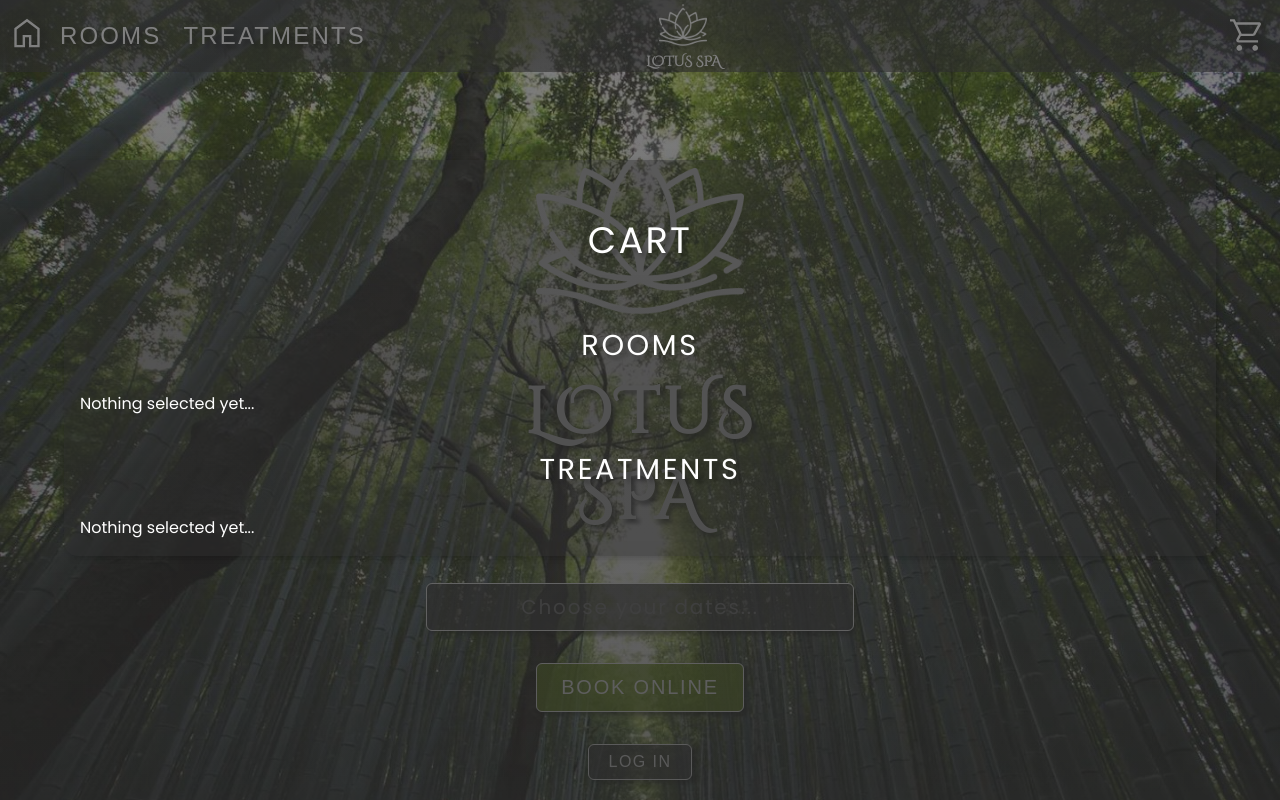
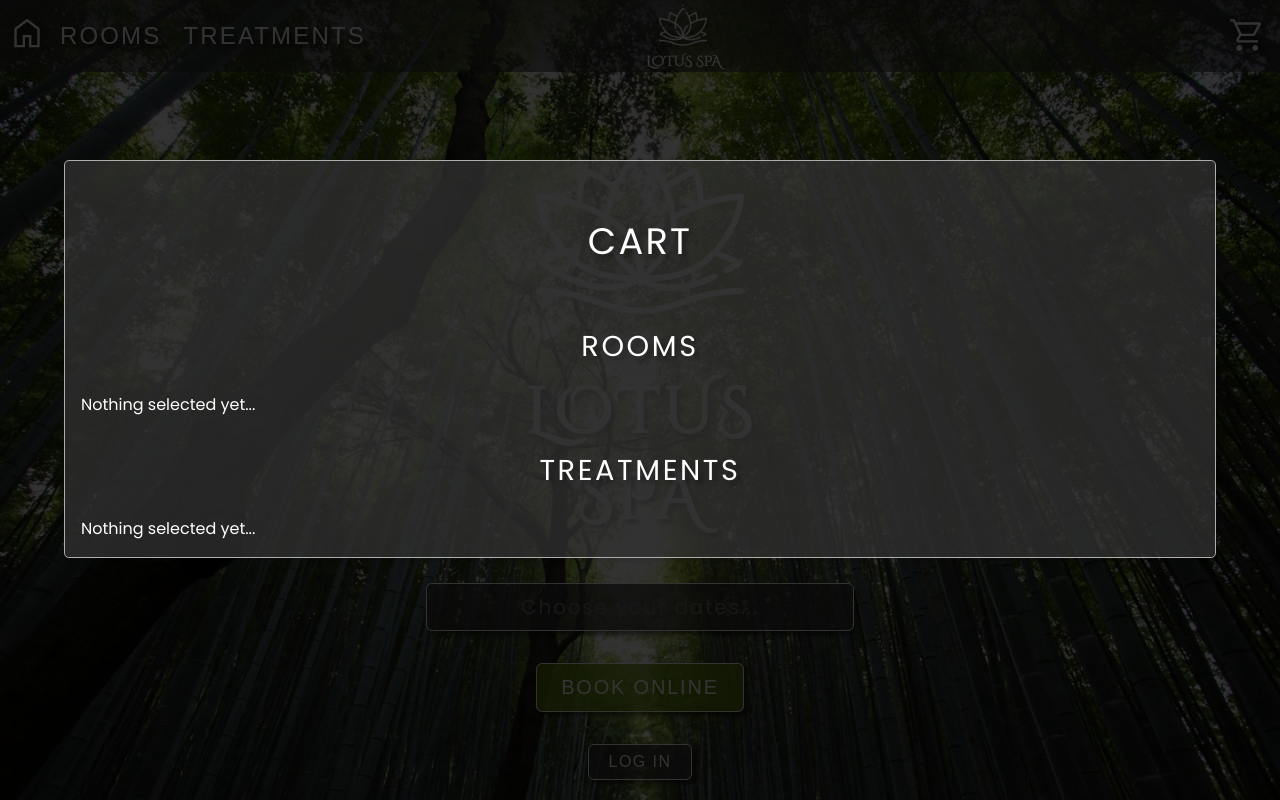
Before and after one commit to KozlowskaAgnieszka/ProjectSPA, a React (Create React App) app: page / in a window 1280 px wide. Both pictures are taken after a click on the button 1247 px from the left and 36 px from the top of the page. Built offline with nearby package versions, Linux system fonts and the light colour scheme.

Commit message:
modal styles adjusted to callendar

```diff
--- a/src/components/UI/Modal.module.css
+++ b/src/components/UI/Modal.module.css
@@ -5,11 +5,7 @@
   width: 100%;
   height: 100vh;
   z-index: 20;
-  background-image: linear-gradient(
-    to bottom,
-    rgba(45, 45, 45, 0.6),
-    rgba(45, 45, 45, 0.8)
-  );
+  background-color: rgba(0, 0, 0, 0.8);
 }
 
 .modal {
@@ -17,8 +13,9 @@
   top: 20vh;
   left: 5%;
   width: 90%;
-  background: rgba(45, 45, 45, 0.4);
-  border-radius: 14px;
+  background: rgba(50, 50, 50, 0.75);
+  border: 1px solid #aeaeae;
+  border-radius: 0.3rem;
   box-shadow: 2px 2px 6px rgba(0, 0, 0, 0.2);
   padding: 1rem;
   z-index: 30;
```
